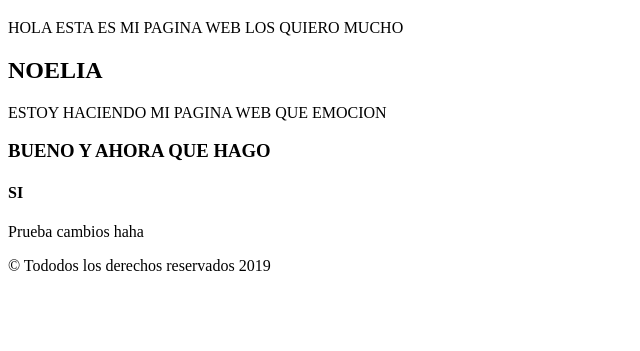
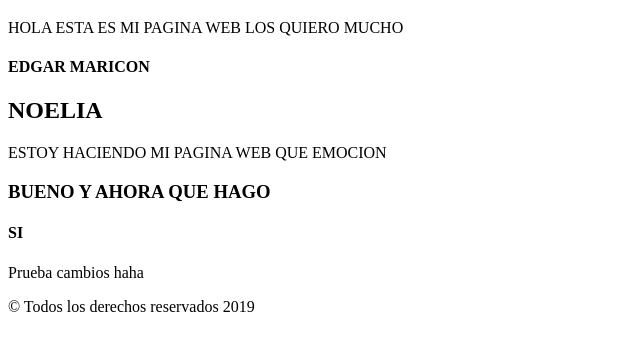
Before and after one commit to Atsirgas/Firstweb, a plain HTML site: page index.html in a window 1280 px wide. Shown: the part 61-412 px from the top of the page, without its empty margins (0-640 px from the left). Drawn offline with Linux system fonts and the light colour scheme.

Commit message:
EDGAR MARICON

```diff
--- a/index.html
+++ b/index.html
@@ -9,11 +9,12 @@
 <body>
     <h1> Mi primera pagina web</h1>
     <p> HOLA ESTA ES MI PAGINA WEB LOS QUIERO MUCHO </p>
+    <h4>EDGAR MARICON</h4>
     <H2> NOELIA </H2>
      <P>  ESTOY HACIENDO MI PAGINA WEB QUE EMOCION</P>
     <H3> BUENO Y AHORA QUE HAGO</H3>
      <H4> SI</H4>
      <p>Prueba cambios haha</p>
-    <p> &#169 Tododos los derechos reservados 2019</p>
+    <p> &#169 Todos los derechos reservados 2019</p>
 </body>
 </html>
```
